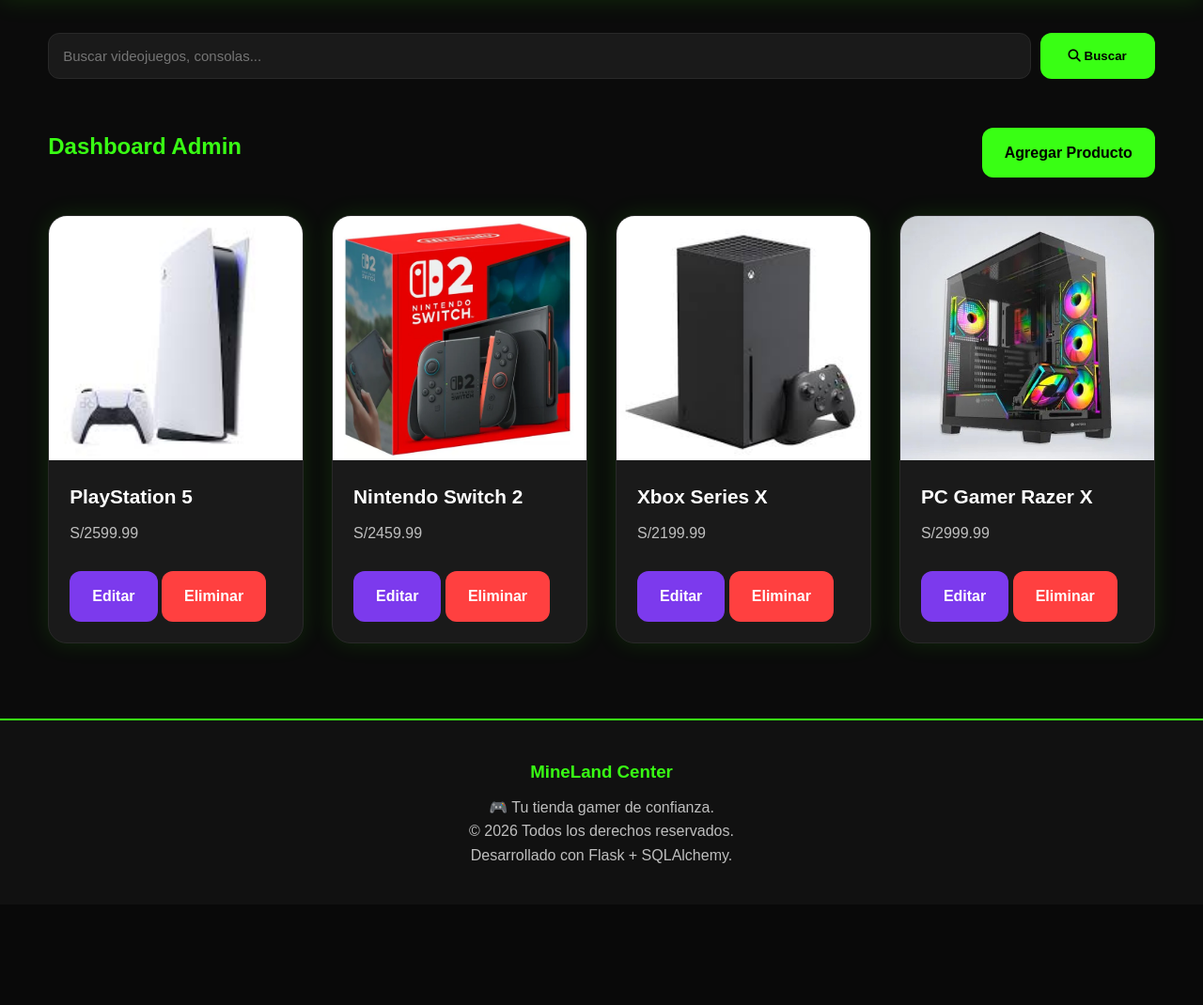
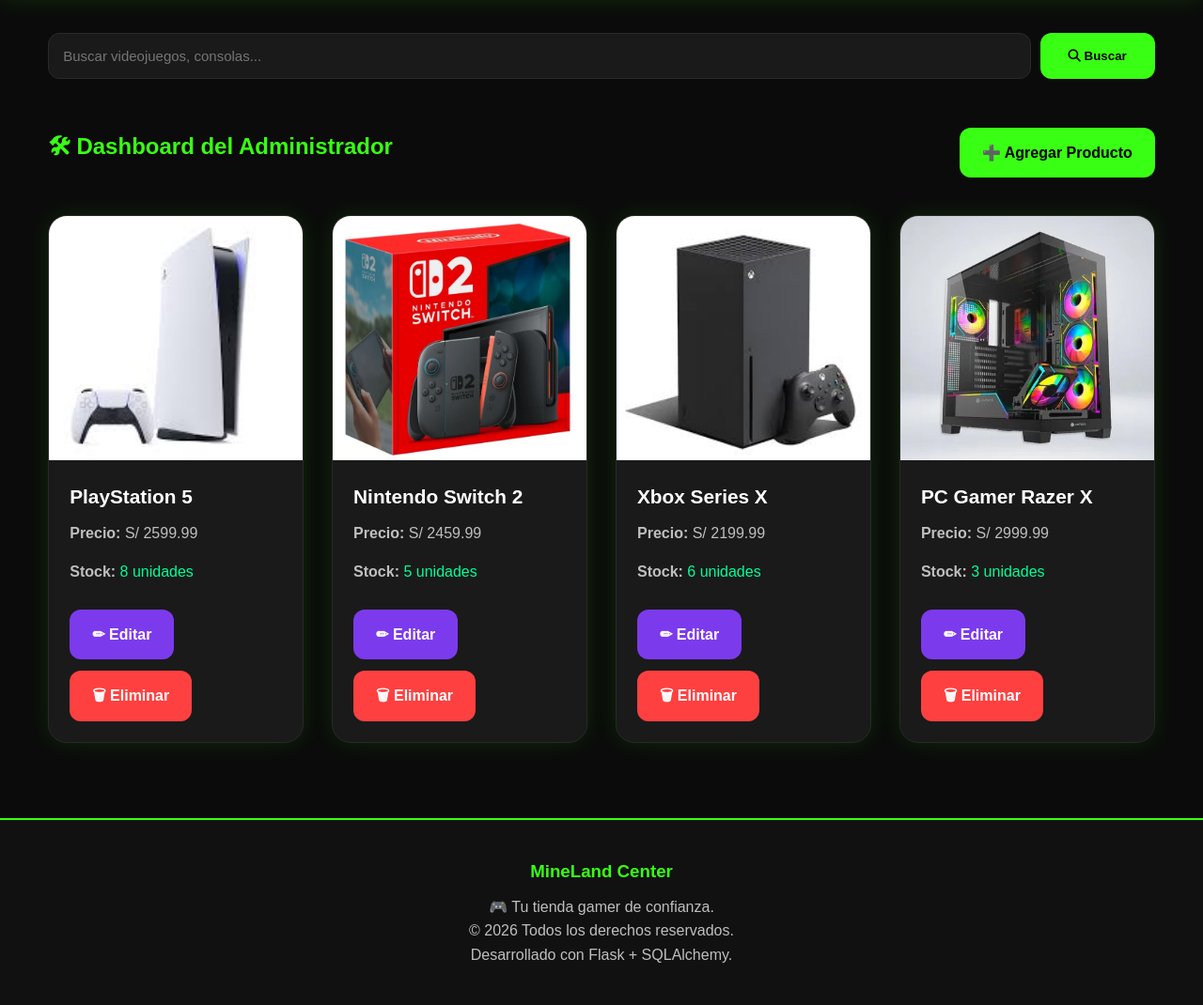
Before and after one commit to TheDark-15/Proyecto_MineLand, a Flask app: page /dashboard in a window 1280 px wide. Shown: the part 166-1236 px from the top of the page at 94% size. Before the commit the page ends 1085 px from the top, so only its background shows below. Run offline with Flask 3, Linux system fonts and the light colour scheme; the visitor is signed in with stand-in values (Sample User, id 1); data comes from the database, SQL or seed files in the repository.

Commit message:
Update dashboard with Spanish translations and styles

```diff
--- a/templates/dashboard.html
+++ b/templates/dashboard.html
@@ -4,16 +4,18 @@
 
 <div class="dashboard-header">
 
-    <h2>Dashboard Admin</h2>
+    <h2>🛠 Dashboard del Administrador</h2>
 
     <a
         href="{{ url_for('add_product') }}"
         class="btn-primary"
     >
-        Agregar Producto
+        ➕ Agregar Producto
     </a>
 
 </div>
+
+{% if products %}
 
 <div class="product-grid">
 
@@ -22,37 +24,56 @@
     <div class="product-card">
 
         <img
-            src="{{ url_for(
-                'static',
-                filename=product.image_url
-            ) }}"
+            src="{{ url_for('static', filename=product.image_url) }}"
+            alt="{{ product.name }}"
         >
 
         <div class="product-info">
 
             <h3>{{ product.name }}</h3>
 
-            <p>S/{{ product.price }}</p>
+            <p>
+                <strong>Precio:</strong>
+                S/ {{ "%.2f"|format(product.price) }}
+            </p>
+
+            <p>
+                <strong>Stock:</strong>
+
+                {% if product.stock > 0 %}
+
+                    <span style="color:#00ff99;">
+                        {{ product.stock }} unidades
+                    </span>
+
+                {% else %}
+
+                    <span style="color:#ff4d4d;">
+                        Agotado
+                    </span>
+
+                {% endif %}
+
+            </p>
+
+            <div style="margin-top:15px;">
 
                 <a
-                href="{{ url_for(
-                    'edit_product',
-                    product_id=product.id
-                ) }}"
+                    href="{{ url_for('edit_product', product_id=product.id) }}"
                     class="btn-secondary"
                 >
-                Editar
+                    ✏ Editar
                 </a>
 
                 <a
-                href="{{ url_for(
-                    'delete_product',
-                    product_id=product.id
-                ) }}"
+                    href="{{ url_for('delete_product', product_id=product.id) }}"
                     class="btn-danger"
+                    onclick="return confirm('¿Eliminar este producto?')"
                 >
-                Eliminar
+                    🗑 Eliminar
                 </a>
+
+            </div>
 
         </div>
 
@@ -62,4 +83,21 @@
 
 </div>
 
+{% else %}
+
+<div class="simple-page">
+
+    <h3>No hay productos registrados.</h3>
+
+    <a
+        href="{{ url_for('add_product') }}"
+        class="btn-primary"
+    >
+        Agregar el primer producto
+    </a>
+
+</div>
+
+{% endif %}
+
 {% endblock %}
```
Lines whose indentation alone changed are shown as unchanged.
